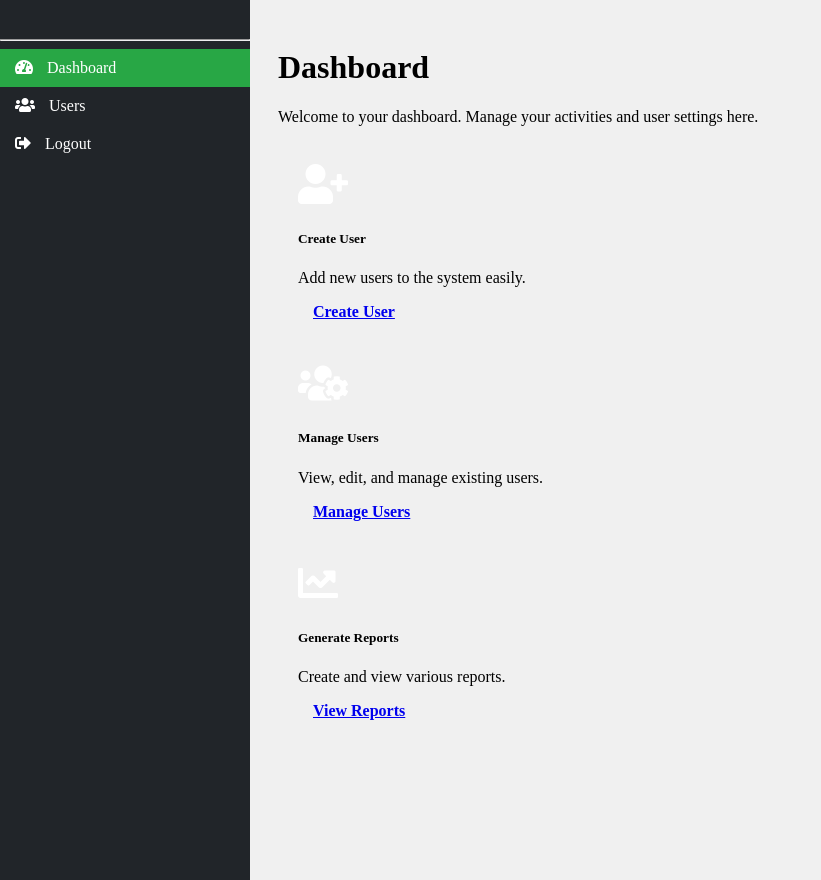
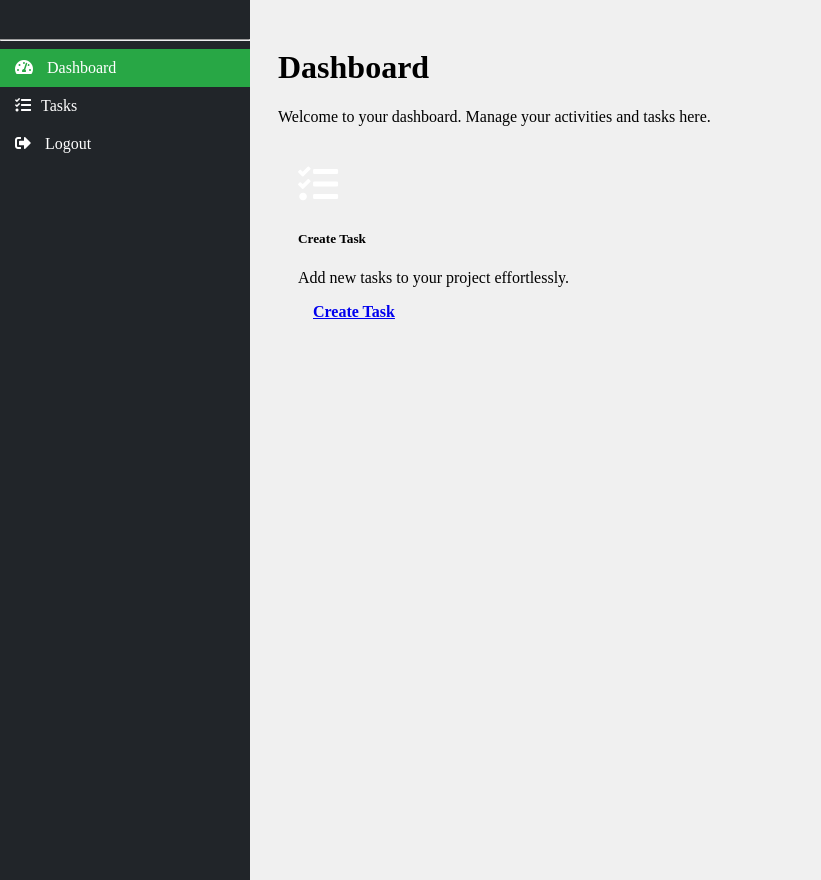
Before and after one commit to dharmsolanki/yii_task_manager, a Yii app: template frontend/views/site/dashboard.php in a window 1280 px wide. Shown: the whole page, without its empty margins (0-821 px from the left). Run offline with PHP 8.4 and a stand-in for Yii, Linux system fonts and the light colour scheme; the template is opened without the code that fills it, so the values that code supplies are empty; some libraries are stand-ins or nearby versions.

Commit message:
fix some issue in frontend

```diff
--- a/frontend/views/layouts/main.php
+++ b/frontend/views/layouts/main.php
@@ -94,7 +94,7 @@ AppAsset::register($this);
         <h3 class="text-center text-white"><?= Yii::$app->name ?></h3>
         <hr class="text-white">
         <a href="<?= Url::to(['site/dashboard']) ?>" class="active"><i class="fas fa-tachometer-alt"></i> Dashboard</a>
-        <a href="<?= Url::to(['user/index']) ?>"><i class="fas fa-users"></i> Users</a>
+        <a href="<?= Url::to(['task/index']) ?>"><i class="fas fa-tasks"></i>Tasks</a>
         <a href="<?= Url::to(['site/logout']) ?>" data-method="post"><i class="fas fa-sign-out-alt"></i> Logout</a>
     </div>
 
--- a/frontend/views/site/dashboard.php
+++ b/frontend/views/site/dashboard.php
@@ -12,47 +12,19 @@ $this->title = 'Dashboard';
 
 <!-- Dashboard Header -->
 <h1 class="mb-4"><?= Html::encode($this->title) ?></h1>
-<p class="text-muted">Welcome to your dashboard. Manage your activities and user settings here.</p>
+<p class="text-muted">Welcome to your dashboard. Manage your activities and tasks here.</p>
 
 <div class="row">
-    <!-- Create User Card -->
+    <!-- Create Task Card -->
     <div class="col-md-4">
         <div class="card shadow-lg border-0 bg-primary text-white">
             <div class="card-body text-center">
                 <div class="icon mb-3" style="font-size: 40px; color: #ffffff;">
-                    <i class="fas fa-user-plus"></i>
+                    <i class="fas fa-tasks"></i>
                 </div>
-                <h5 class="card-title">Create User</h5>
-                <p class="card-text text-light">Add new users to the system easily.</p>
-                <?= Html::a('Create User', Url::to(['user/signup']), ['class' => 'btn btn-light text-primary w-100']) ?>
-            </div>
-        </div>
-    </div>
-
-    <!-- Manage Users Card -->
-    <div class="col-md-4">
-        <div class="card shadow-lg border-0 bg-secondary">
-            <div class="card-body text-center">
-                <div class="icon mb-3" style="font-size: 40px; color: #ffffff;">
-                    <i class="fas fa-users-cog"></i>
-                </div>
-                <h5 class="card-title">Manage Users</h5>
-                <p class="card-text text-light">View, edit, and manage existing users.</p>
-                <?= Html::a('Manage Users', Url::to(['user/index']), ['class' => 'btn btn-light text-primary w-100']) ?>
-            </div>
-        </div>
-    </div>
-
-    <!-- Reports Card -->
-    <div class="col-md-4">
-        <div class="card shadow-lg border-0 bg-success text-white">
-            <div class="card-body text-center">
-                <div class="icon mb-3" style="font-size: 40px; color: #ffffff;">
-                    <i class="fas fa-chart-line"></i>
-                </div>
-                <h5 class="card-title">Generate Reports</h5>
-                <p class="card-text text-light">Create and view various reports.</p>
-                <?= Html::a('View Reports', Url::to(['reports/index']), ['class' => 'btn btn-light text-primary w-100']) ?>
+                <h5 class="card-title">Create Task</h5>
+                <p class="card-text text-light">Add new tasks to your project effortlessly.</p>
+                <?= Html::a('Create Task', Url::to(['task/create']), ['class' => 'btn btn-light text-primary w-100']) ?>
             </div>
         </div>
     </div>
```
Also changed, not shown: frontend/controllers/SiteController.php (+6 -2 lines).
